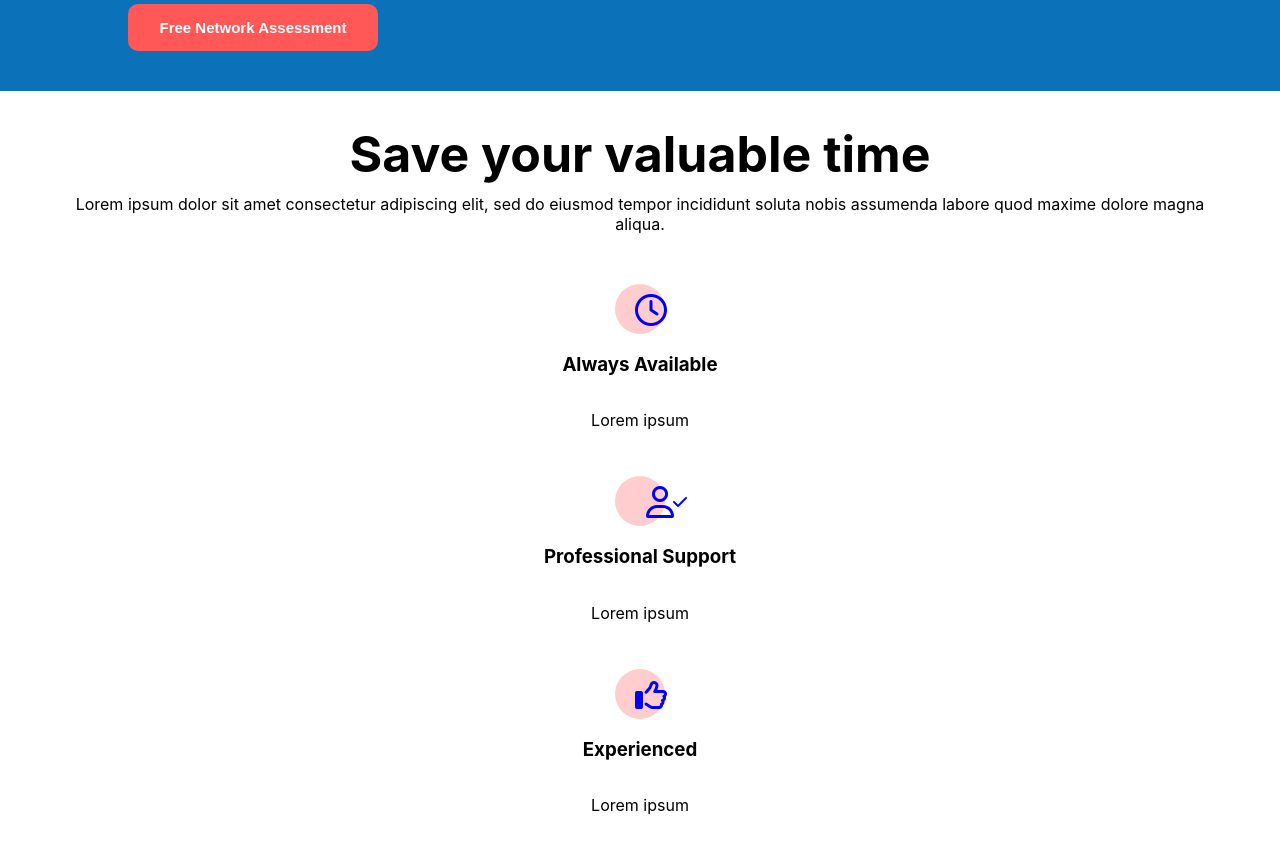
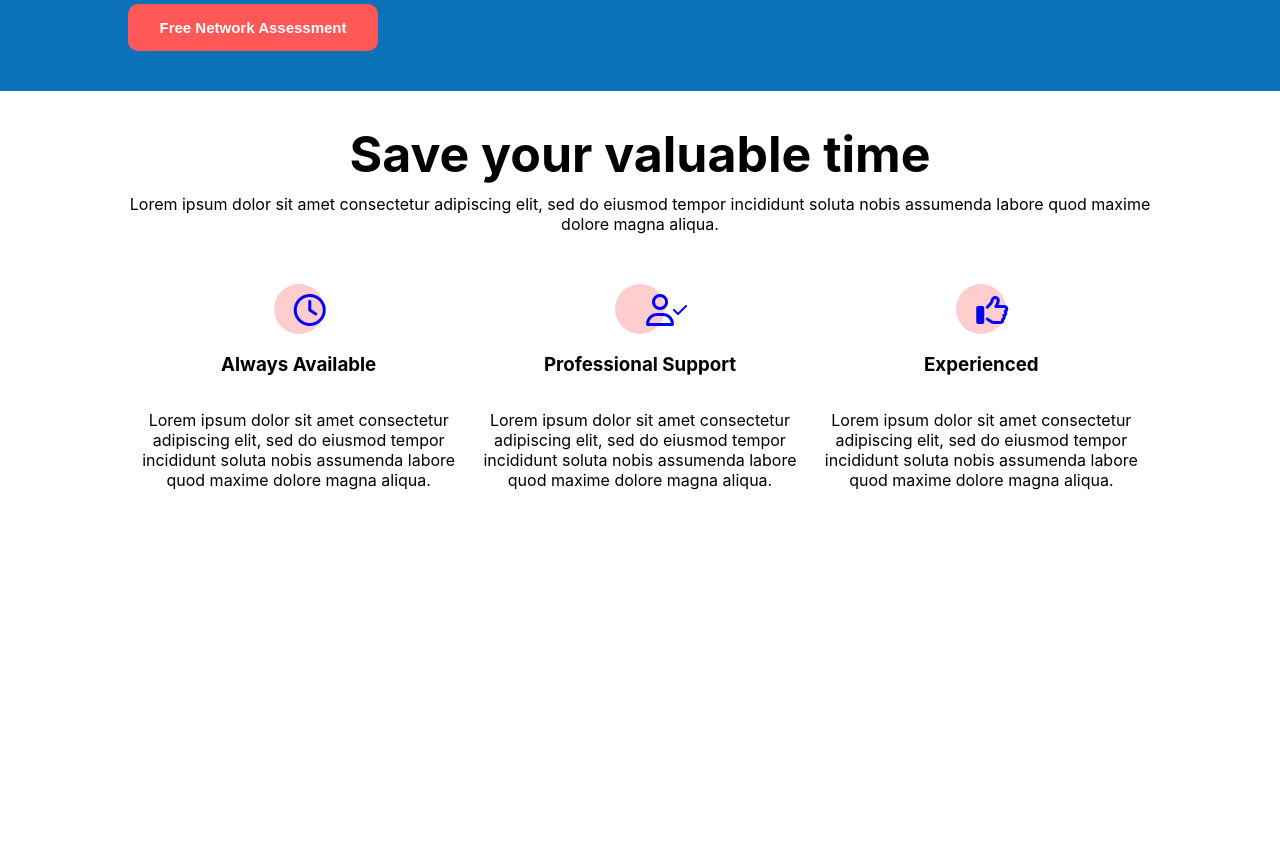
Before and after one commit to SPARKY892/dycoit, a React (Create React App) app: page / in a window 1280 px wide. Shown: the part 660-1512 px from the top of the page. After the commit the page ends 1196 px from the top, so only its background shows below. Built offline with nearby package versions, Linux system fonts and the light colour scheme.

Commit message:
Updated syling for usp section on larger screens

```diff
--- a/src/components/HomePage.js
+++ b/src/components/HomePage.js
@@ -19,7 +19,7 @@ const HomePage = () => {
                             <i className="usp-icon fa fa-clock-o fa-2x"></i>
                         </div>
                         <h3 className="usp-sub-header">Always Available</h3>
-                        <p className="usp-sub-text">Lorem ipsum</p>
+                        <p className="usp-sub-text">Lorem ipsum dolor sit amet consectetur adipiscing elit, sed do eiusmod tempor incididunt soluta nobis assumenda labore quod maxime dolore magna aliqua.</p>
                     </div>
                     <div className="usp-sub-container">
                         <div className="usp-icon-background fa-stack">
@@ -27,14 +27,14 @@ const HomePage = () => {
                             <i className="usp-icon fa fa-check fa-stack-1x"></i>
                         </div>
                         <h3 className="usp-sub-header">Professional Support</h3>
-                        <p className="usp-sub-text">Lorem ipsum</p>
+                        <p className="usp-sub-text">Lorem ipsum dolor sit amet consectetur adipiscing elit, sed do eiusmod tempor incididunt soluta nobis assumenda labore quod maxime dolore magna aliqua.</p>
                     </div>
                     <div className="usp-sub-container">
                         <div className="usp-icon-background">
                             <i className="usp-icon fa fa-thumbs-o-up fa-2x "></i>
                         </div>
                         <h3 className="usp-sub-header">Experienced</h3>
-                        <p className="usp-sub-text">Lorem ipsum</p>
+                        <p className="usp-sub-text">Lorem ipsum dolor sit amet consectetur adipiscing elit, sed do eiusmod tempor incididunt soluta nobis assumenda labore quod maxime dolore magna aliqua.</p>
                     </div>
                 </div>
             </div>
--- a/src/components/HomePage.scss
+++ b/src/components/HomePage.scss
@@ -112,4 +112,12 @@
         max-width: 400px;
     }
 
+    .usp-container {
+        padding: 0 10%;
+    }
+
+    .usp-sub-container {
+        grid-column: span 1;
+    }
+
 }
```
